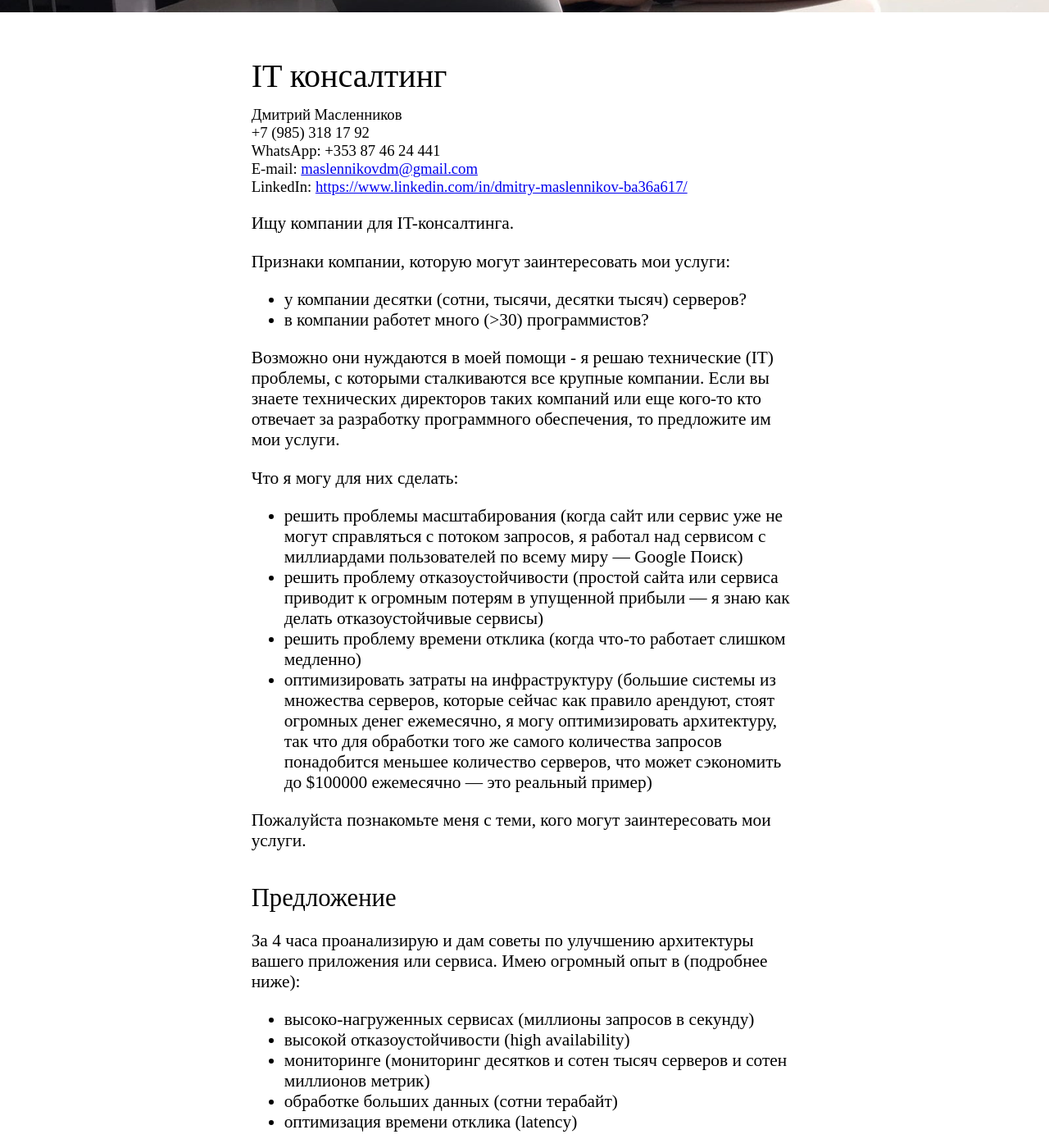
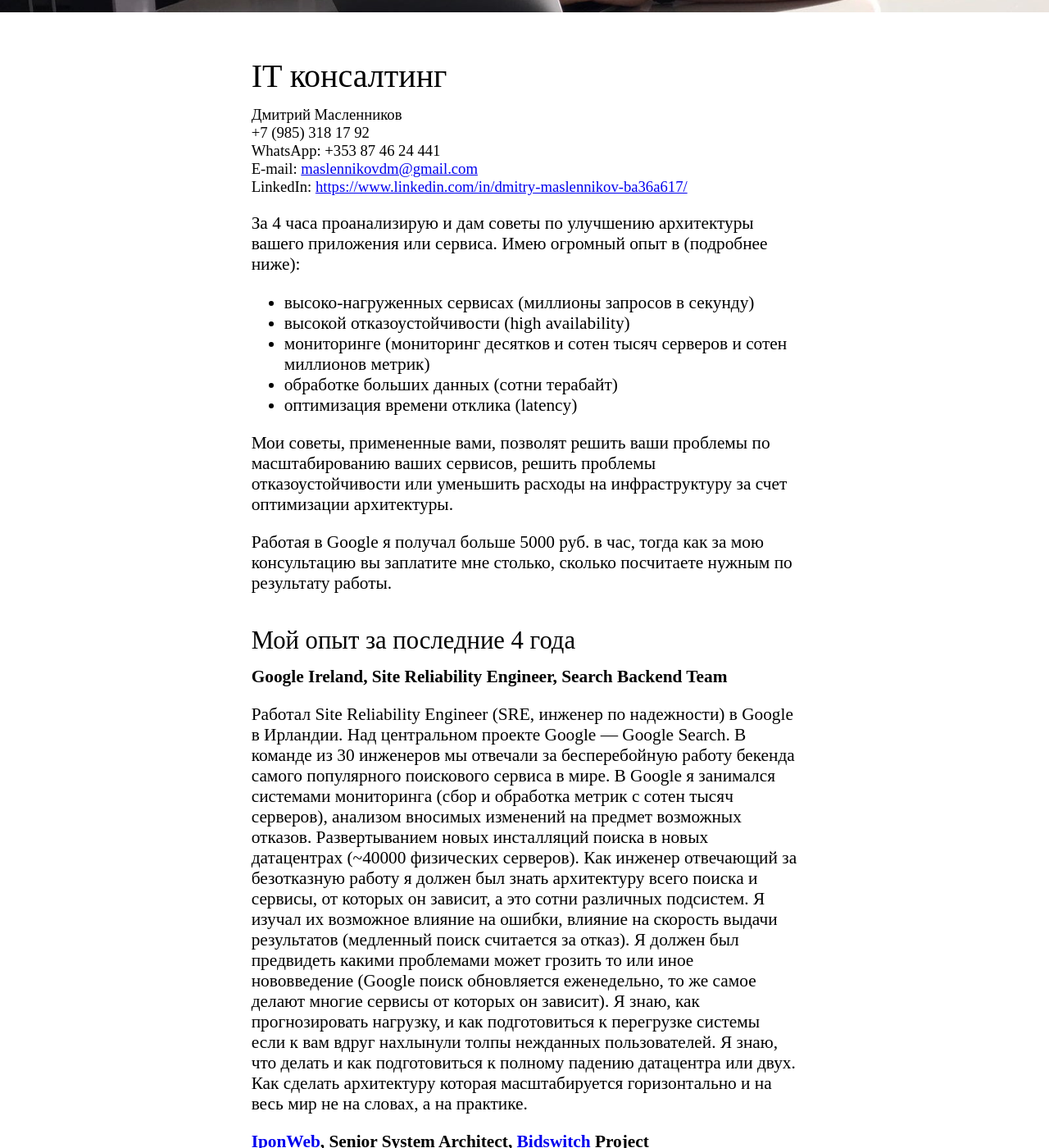
Before and after one commit to rlz/rlz.github.io, a Jekyll site: the page built from _pages/it-consulting.html, in a window 1280 px wide and 1400 px high, scrolled down 447 px. Shown: the whole window at 82% size. Built offline with Jekyll 4.4.1, drawn with Linux system fonts in a browser that asks for light colours.

Commit message:
Remove intro from it-consulting page

```diff
--- a/_pages/it-consulting.html
+++ b/_pages/it-consulting.html
@@ -22,39 +22,6 @@
         <div class="contacts">LinkedIn:
             <a href="https://www.linkedin.com/in/dmitry-maslennikov-ba36a617/">https://www.linkedin.com/in/dmitry-maslennikov-ba36a617/</a>
         </div>
-        <p>
-            Ищу компании для IT-консалтинга.
-        </p>
-        <p>
-            Признаки компании, которую могут заинтересовать мои услуги:
-        </p>
-        <ul>
-            <li>у компании десятки (сотни, тысячи, десятки тысяч) серверов?</li>
-            <li>в компании работет много (>30) программистов?</li>
-        </ul>
-        <p>
-            Возможно они нуждаются в моей помощи - я решаю технические (IT) проблемы, с которыми сталкиваются все крупные компании. Если
-            вы знаете технических директоров таких компаний или еще кого-то кто отвечает за разработку программного обеспечения,
-            то предложите им мои услуги.
-        </p>
-        <p>
-            Что я могу для них сделать:
-        </p>
-        <ul>
-            <li>решить проблемы масштабирования (когда сайт или сервис уже не могут справляться с потоком запросов, я работал
-                над сервисом с миллиардами пользователей по всему миру — Google Поиск)</li>
-            <li>решить проблему отказоустойчивости (простой сайта или сервиса приводит к огромным потерям в упущенной прибыли
-                — я знаю как делать отказоустойчивые сервисы)</li>
-            <li>решить проблему времени отклика (когда что-то работает слишком медленно)</li>
-            <li>оптимизировать затраты на инфраструктуру (большие системы из множества серверов, которые сейчас как правило арендуют,
-                стоят огромных денег ежемесячно, я могу оптимизировать архитектуру, так что для обработки того же самого
-                количества запросов понадобится меньшее количество серверов, что может сэкономить до $100000 ежемесячно —
-                это реальный пример)</li>
-        </ul>
-        <p>
-            Пожалуйста познакомьте меня с теми, кого могут заинтересовать мои услуги.
-        </p>
-        <h2>Предложение</h2>
         <p>
             За 4 часа проанализирую и дам советы по улучшению архитектуры вашего приложения или сервиса. Имею огромный опыт в (подробнее
             ниже):
```
